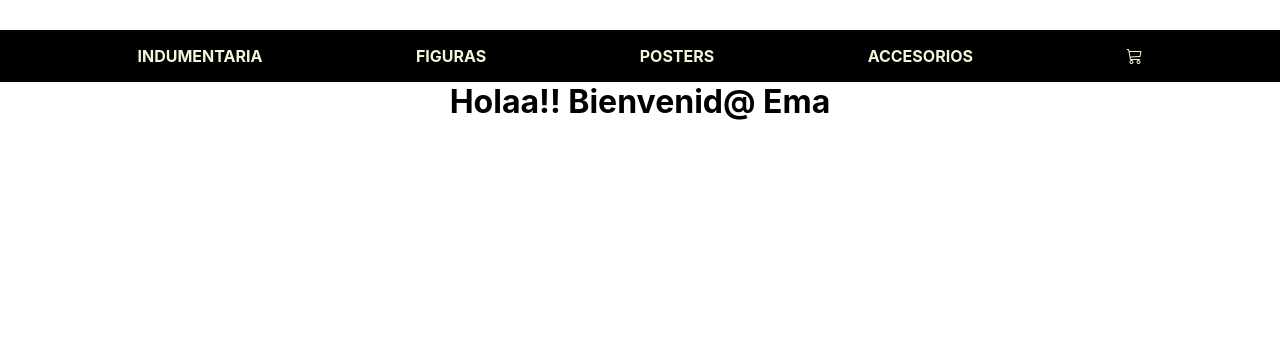
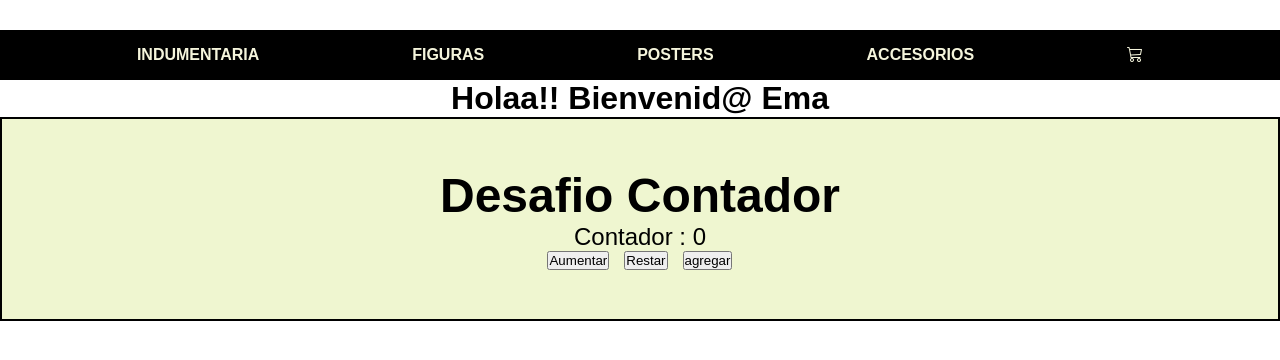
Before and after one commit to JuanMVela/Desafio-Menu-y-Landing, a React (Create React App) app: page / in a window 1280 px wide. Shown: the top 360 px of the page. Built offline with nearby package versions, Linux system fonts and the light colour scheme.

Commit message:
Desafio Conatdor

```diff
--- a/src/App.css
+++ b/src/App.css
@@ -1,6 +1,7 @@
 .App {
+	font-family: sans-serif;
 	text-align: center;
-}
+  }
 
 .UserSection {
 	display: flex;
--- a/src/App.js
+++ b/src/App.js
@@ -3,15 +3,23 @@ import './App.css';
 
 // COMPONENTES
 import ItemListContainer from './components/ItemListContainer';
-import NavBar from './components/NavBar';
+import NavBar from './NavBar/NavBar';
+import ItemCounts from './components/ItemCounts/ItemCounts';
+
 
 
 function App (){
+
   return(
+
 
     <div className='App'>
       <NavBar/>
       <ItemListContainer/>
+      <ItemCounts/>
+
+
+
     </div>
 
   )
--- a/src/components/NavBar.js
+++ b/src/NavBar/NavBar.js
@@ -1,6 +1,6 @@
 import React from 'react';
 import './NavBar.css';
-import CardWidget from '../components/CardWidget/index';
+import CardWidget from '../components/CardWidget';
 
 
 
--- /dev/null
+++ b/src/components/ItemCounts/ItemCounts.js
@@ -0,0 +1,49 @@
+import React from 'react';
+
+
+const ItemCounts = () => {
+
+    const [counter, setCounter] = React.useState (0);
+
+    let stock = 4;
+
+
+    const aumentar = () => {
+
+    if (counter < stock) {
+        setCounter(counter + 1);
+    }else {alert("Limite de Stock " + counter)}
+
+}
+
+    const restar = () => {
+    if (counter > 0) {
+        setCounter(counter - 1);
+    }
+}
+
+    const onAdd = () => {
+    alert(`se agrego  ${counter}`)
+    console.log(`se agrego  ${counter}`)
+    }
+
+    const agregarCantidad = () => {
+    onAdd(counter)
+    }
+
+        return (
+
+         <div className='CounterSection'>
+            <h1>Desafio Contador</h1>
+            <p>Contador : {counter}</p>
+             <div className="btn-section">
+              <button onClick={aumentar}> Aumentar </button>
+              <button onClick={restar}> Restar </button>
+              <button onClick={agregarCantidad}> agregar </button>
+             </div>
+        </div>
+
+        );
+}
+
+export default ItemCounts;
--- a/src/components/Title/index.jsx
+++ b/src/components/Title/index.js
@@ -3,6 +3,7 @@ import React from 'react'
 const title = ({greeting}) => {
   return (
     <h1>Holaa!! Bienvenid@ {greeting}</h1>
+
   )
 }
 
```
Also changed, not shown: src/components/ItemListContainer/index.js (renamed from src/components/ItemListContainer/index.jsx, +8 -1 lines), src/NavBar/NavBar.css (renamed from src/components/NavBar.css), src/components/CardWidget/index.js (renamed from src/components/CardWidget/index.jsx).
